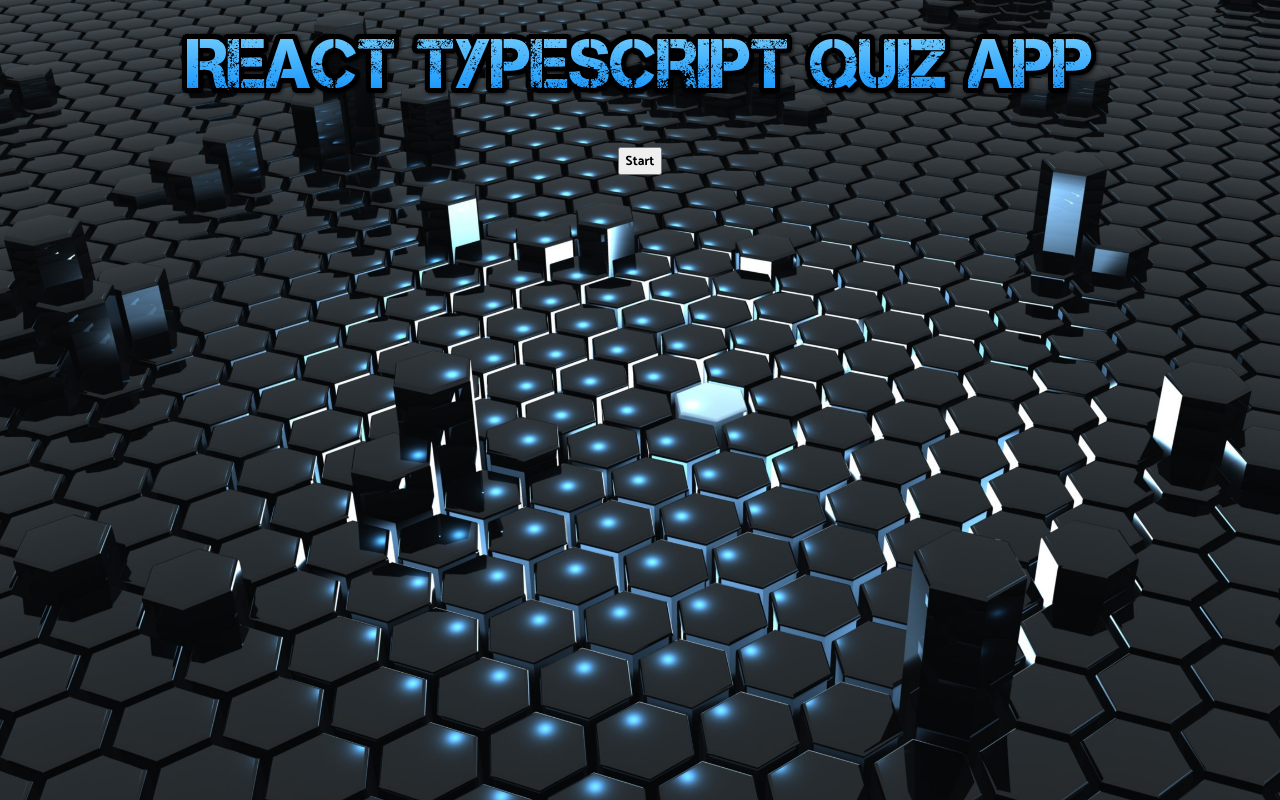
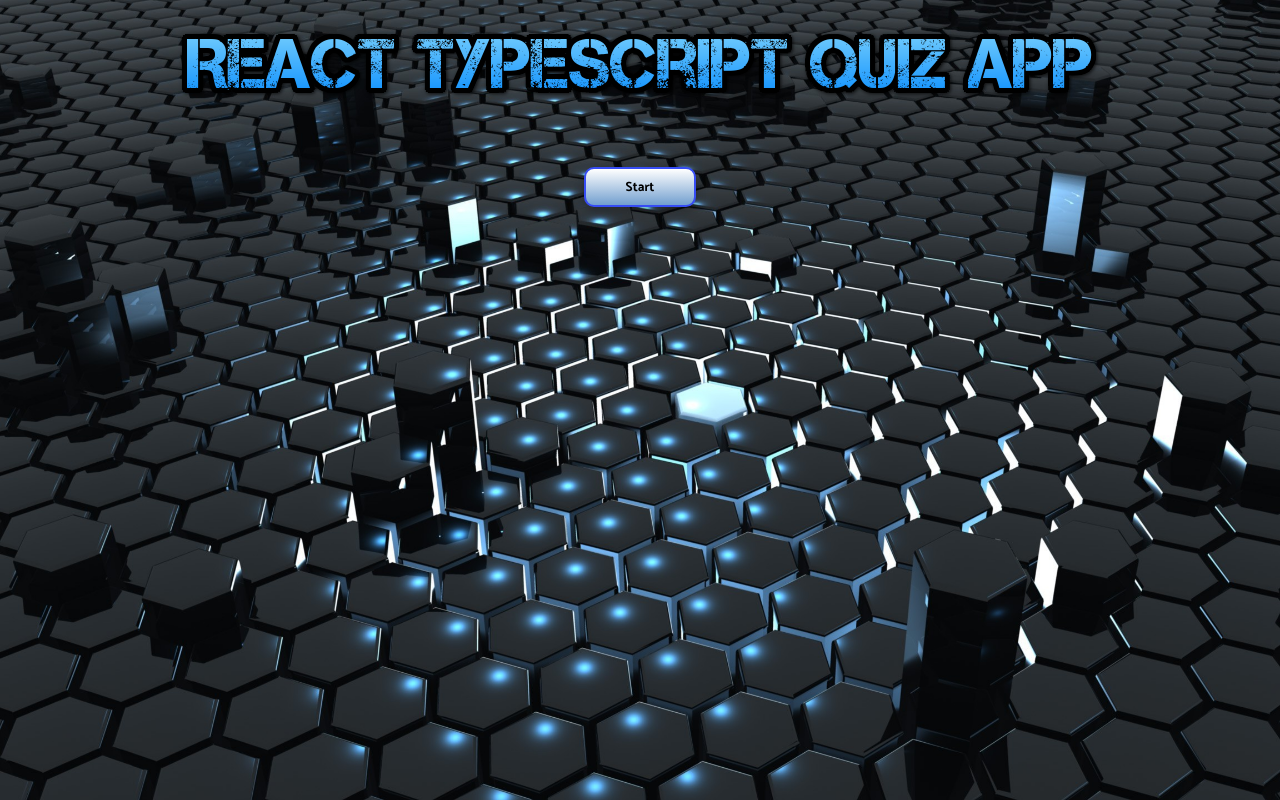
Before and after one commit to l33th/quizzer-react-typescript-project, a React (Create React App) app: page / in a window 1280 px wide. Built offline with nearby package versions, Linux system fonts and the light colour scheme; the HTML template or start-up script is replaced by a standard one.

Commit message:
styled button

```diff
--- a/src/App.styles.ts
+++ b/src/App.styles.ts
@@ -51,20 +51,20 @@
     text-align: center;
     margin: 20px;
   } */
+
+  .start,
+  .next {
+    cursor: pointer;
+    background: linear-gradient(180deg, #ffffff, #729fcf);
+    border: 2px solid #364cf4;
+    box-shadow: 0px 5px 10px rgba(0, 0, 0, 0.25);
+    border-radius: 10px;
+    height: 40px;
+    margin: 20px 0;
+    padding: 0 40px;
+  }
+
+  .start {
+    max-width: 200px;
+  }
 `;
-
-//   .start, .next {
-//     cursor: pointer;
-//     background: linear-gradient(180deg, #ffffff, #ffcc91);
-//     border: 2px solid #d38558;
-//     box-shadow: 0px 5px 10px rgba(0, 0, 0, 0.25);
-//     border-radius: 10px;
-//     height: 40px;
-//     margin: 20px 0;
-//     padding: 0 40px;
-//   }
-
-//   .start {
-//     max-width: 200px;
-//   }
-// `;
```
